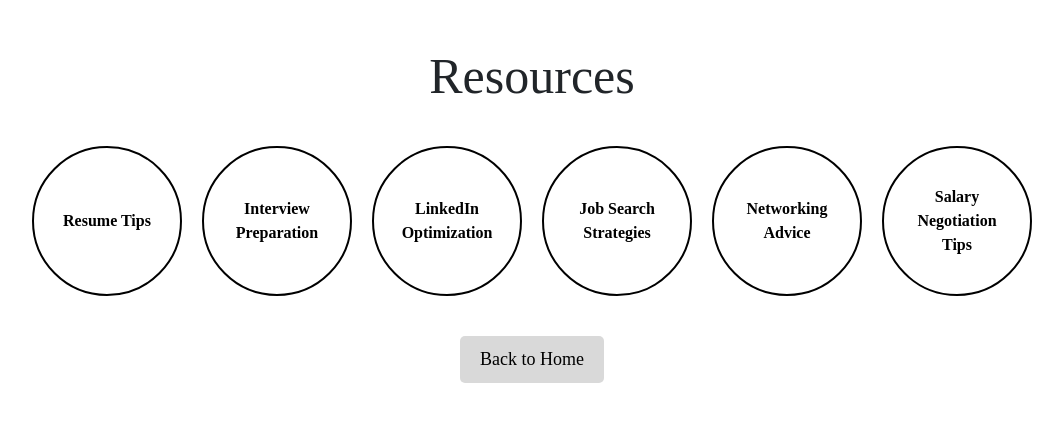
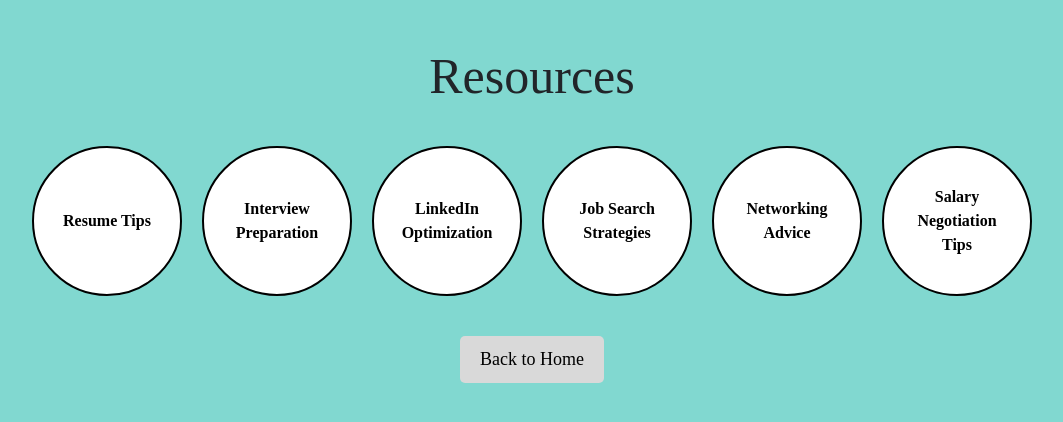
Before and after one commit to tiff178/jobbros, a React (Create React App) app: page /resources in a window 1280 px wide. Shown: the part 186-608 px from the top of the page, without its empty margins (108-1171 px from the left). Built offline with nearby package versions, Linux system fonts and the light colour scheme; no server answers.

Commit message:
resources background color updated

```diff
--- a/src/pages/applicants/Resources.js
+++ b/src/pages/applicants/Resources.js
@@ -24,7 +24,8 @@
       flexDirection: 'column',
       justifyContent: 'center',
       alignItems: 'center',
-      height: '100vh', // Full height of the viewport
+      backgroundColor: '#81D8D0',
+      minHeight: '100vh',  // Full height of the viewport
     }}>
       <h1 style={{ marginBottom: '40px', fontFamily: 'Outfit', fontSize: '50px'}}>Resources</h1> {/* Increased marginBottom for more space */}
       <div style={{
```
